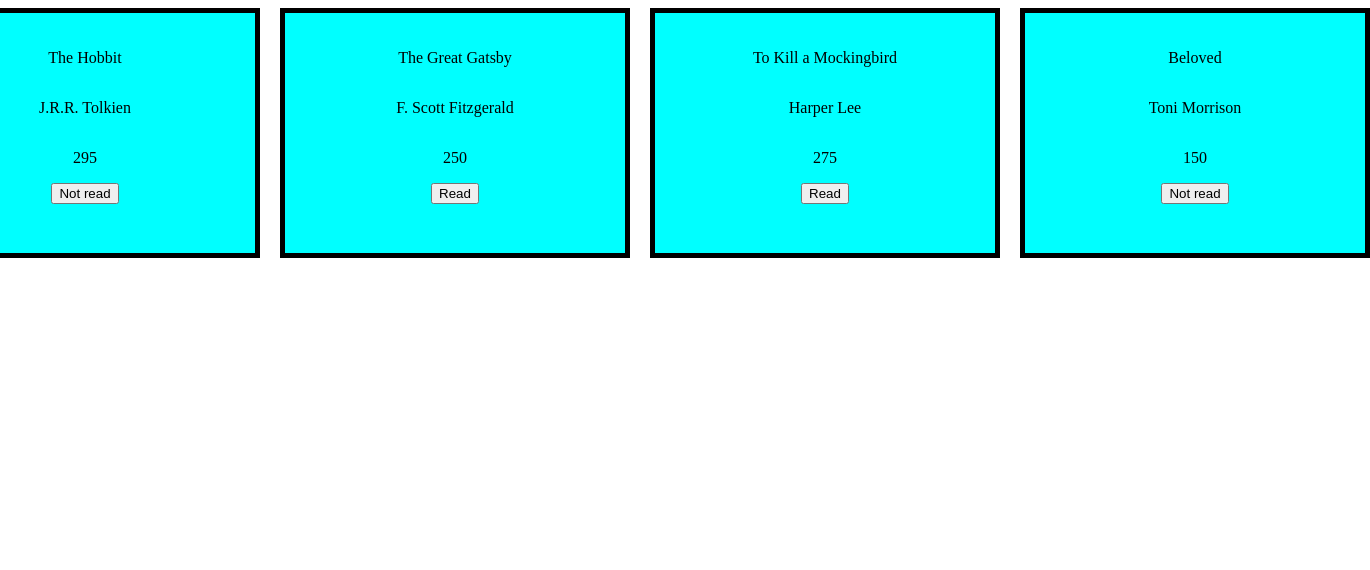
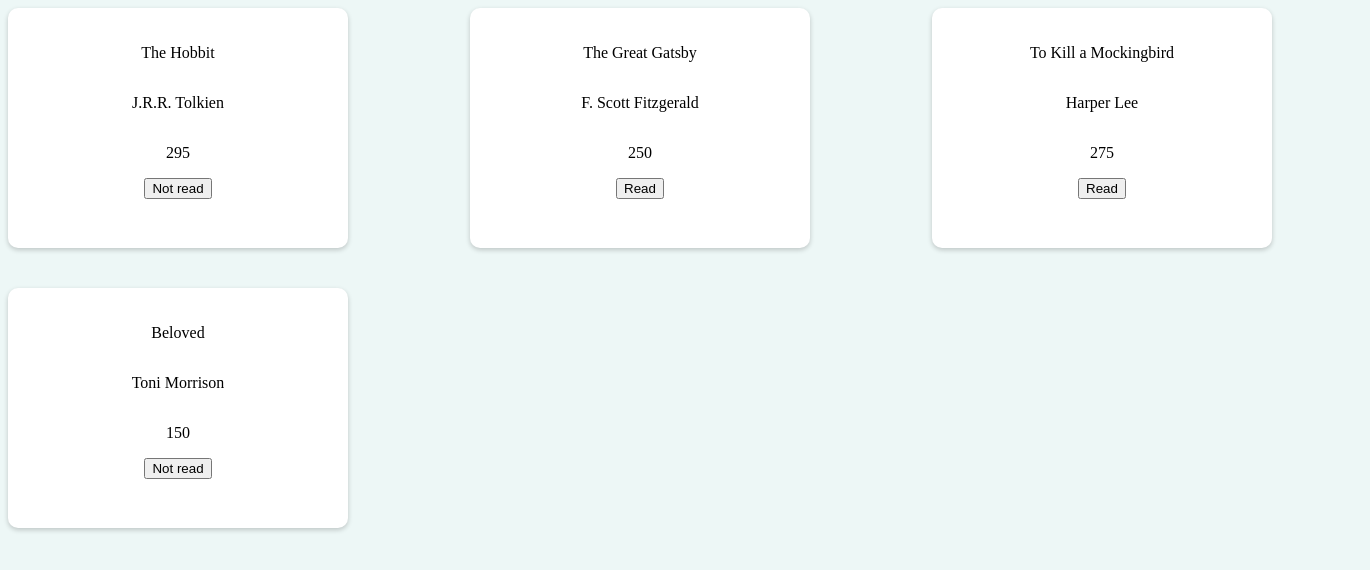
Before and after one commit to dominik-kiss/library, a plain HTML site: page index.html in a window 1280 px wide. Shown: the whole page, 1370 px wide, since content can reach past the window. Drawn offline with Linux system fonts and the light colour scheme.

Commit message:
Add color palette and variables

```diff
--- a/style.css
+++ b/style.css
@@ -1,23 +1,40 @@
+
+:root {
+    --bright-white: white;
+    --bright-blue: #51e2f5;
+    --blue-green: #9df9ef;
+    --dusty-white: #edf7f6;
+    --pink-sand: #ffa8B6;
+    --dark-sand: #a28089;
+
+    --card-shadow: rgba(0, 0, 0, 0.20) 0px 2px 5px;
+    --radius: 10px;
+}
+
 
 body {
+    background-color: var(--dusty-white);
     display: flex;
     justify-content: center;
 }
 
 #cards {
     display: flex;
-    justify-content: center;
-    gap: 20px;
+    flex-wrap: wrap;
+    justify-content: space-between;
+    gap: 40px;
+    width: 1500px;
 }
 
 .card {
+    background-color: var(--bright-white);
+    box-shadow: var(--card-shadow);
+    border-radius: var(--radius);
     display: flex;
     flex-direction: column;
     align-items: center;
     width: 300px;
     height: 200px;
-    border: 5px solid black;
-    background-color: cyan;
     padding: 20px;
 }
 
@@ -27,7 +44,6 @@ body {
 
 #add-form {
     display: none;
-    background-color: grey;
     padding: 50px;
     text-align: center;
 }
```
